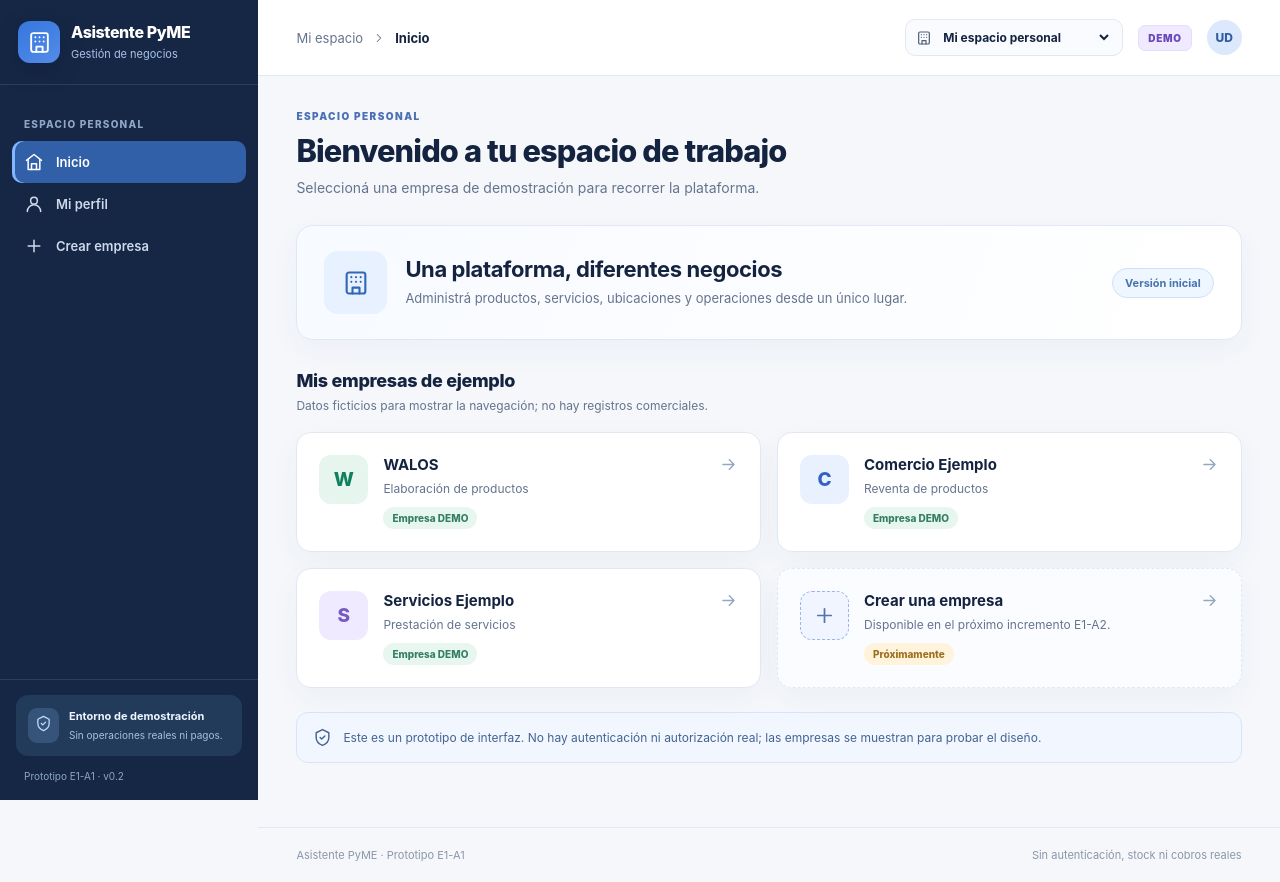
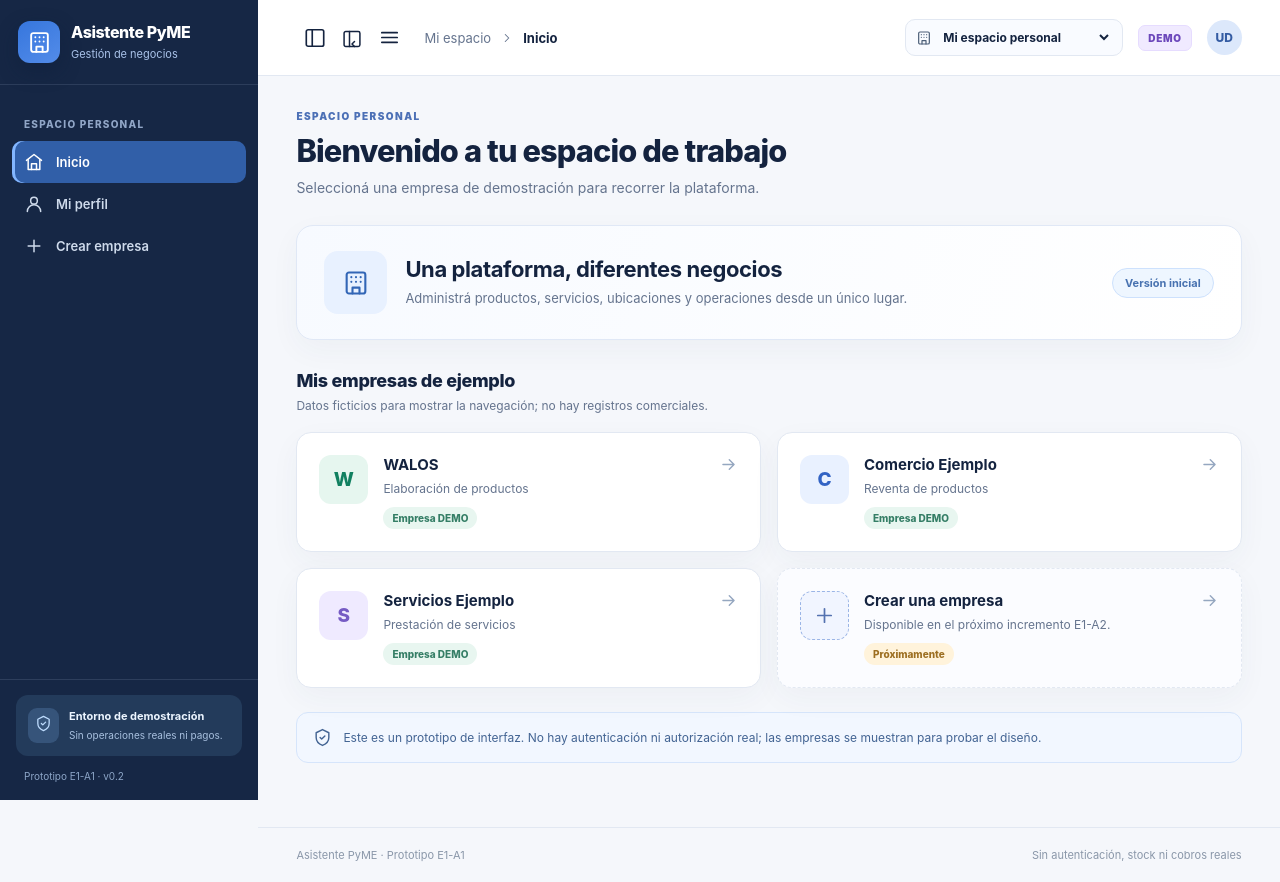
Before and after one commit to Jorge10192/TP-Programacion2-UNSAM-2C2026, a React (Vite) app in the folder plataforma-pyme/frontend/: page / in a window 1280 px wide. Built offline with nearby package versions, Linux system fonts and the light colour scheme.

Commit message:
feat(frontend): botones mostrar contraer y ocultar sidebar desktop y móvil

```diff
--- a/plataforma-pyme/frontend/src/app/shell/TopBar.tsx
+++ b/plataforma-pyme/frontend/src/app/shell/TopBar.tsx
@@ -3,21 +3,48 @@ import { Icon } from '../Icon'
 import { businessHref, demoBusinesses } from '../navigation'
 import type { DemoBusiness } from '../navigation'
 import type { Navigate } from '../types'
+import type { SidebarMode } from './sidebarPreference'
 
 export function Topbar({
   business,
   title,
   navigate,
-  onOpenMenu,
+  sidebarMode,
+  mobileMenuOpen,
+  onToggleSidebar,
+  onHideSidebar,
+  onToggleMobileMenu,
 }: {
   business: DemoBusiness | undefined
   title: string
   navigate: Navigate
-  onOpenMenu: () => void
+  sidebarMode: SidebarMode
+  mobileMenuOpen: boolean
+  onToggleSidebar: () => void
+  onHideSidebar: () => void
+  onToggleMobileMenu: () => void
 }) {
+  const sidebarAction = sidebarMode === 'expanded'
+    ? 'Contraer menú a íconos'
+    : sidebarMode === 'compact'
+      ? 'Expandir menú lateral'
+      : 'Mostrar menú lateral'
+
   return <header className="topbar">
     <div className="topbar-left">
-      <button type="button" className="icon-button menu-trigger" aria-label="Abrir menú" onClick={onOpenMenu}><Icon name="menu" /></button>
+      <div className="sidebar-actions">
+        <button type="button" className="icon-button desktop-menu-trigger" aria-label={sidebarAction} title={sidebarAction} aria-controls="app-sidebar" onClick={onToggleSidebar}>
+          <Icon name="panel" size={22} />
+        </button>
+        {sidebarMode !== 'hidden' && (
+          <button type="button" className="icon-button desktop-hide-trigger" aria-label="Ocultar menú lateral" title="Ocultar menú lateral" aria-controls="app-sidebar" onClick={onHideSidebar}>
+            <Icon name="panel-hide" size={20} />
+          </button>
+        )}
+        <button type="button" className="icon-button mobile-menu-trigger" aria-label={mobileMenuOpen ? 'Cerrar menú' : 'Abrir menú'} title={mobileMenuOpen ? 'Cerrar menú' : 'Abrir menú'} aria-expanded={mobileMenuOpen} aria-controls="app-sidebar" onClick={onToggleMobileMenu}>
+          <Icon name={mobileMenuOpen ? 'close' : 'menu'} size={23} />
+        </button>
+      </div>
       <div className="breadcrumbs">
         <span>{business ? 'Mi negocio' : 'Mi espacio'}</span>
         <Icon name="chevron" size={14} />
```
